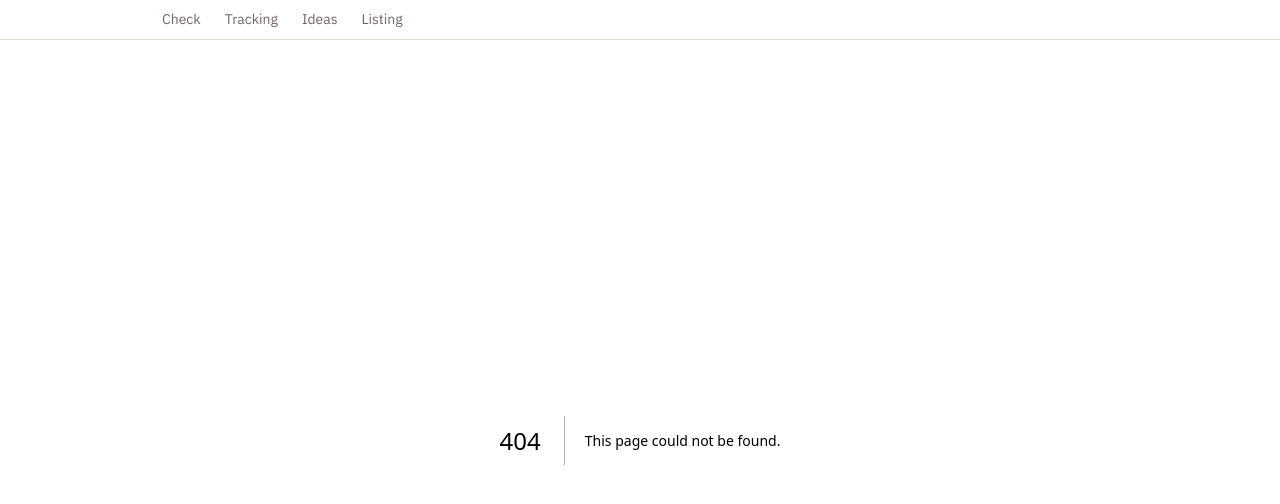
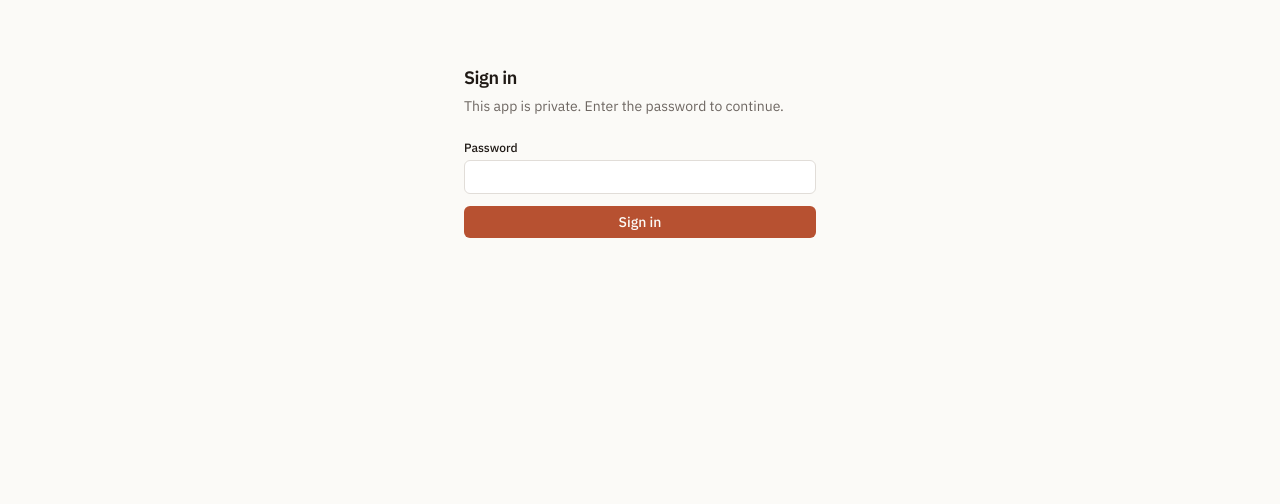
Before and after one commit to tartinerlabs/aso-keywords, a Next.js app: page /login in a window 1280 px wide. Before the commit this address had no page. Shown: the top 504 px of the page. Built offline with nearby package versions, Linux system fonts and the light colour scheme.

Commit message:
feat: add password sign-in gate

```diff
--- /dev/null
+++ b/src/app/login/actions.ts
@@ -0,0 +1,33 @@
+"use server";
+
+import { cookies } from "next/headers";
+import { redirect } from "next/navigation";
+import {
+  isPassword,
+  SESSION_COOKIE,
+  SESSION_MAX_AGE,
+  sessionToken,
+} from "@/lib/session";
+
+export async function login(
+  _prev: string | null,
+  formData: FormData,
+): Promise<string | null> {
+  const token = sessionToken();
+  if (!token) return "Sign-in is off until APP_PASSWORD is set.";
+  if (!isPassword(String(formData.get("password") ?? ""))) {
+    return "That password isn't right.";
+  }
+
+  (await cookies()).set(SESSION_COOKIE, token, {
+    httpOnly: true,
+    secure: process.env.NODE_ENV === "production",
+    sameSite: "lax",
+    path: "/",
+    maxAge: SESSION_MAX_AGE,
+  });
+
+  // Only same-site paths, never "//host" or absolute URLs
+  const next = String(formData.get("next") ?? "");
+  redirect(next.startsWith("/") && !next.startsWith("//") ? next : "/");
+}
--- /dev/null
+++ b/src/app/login/login-form.tsx
@@ -0,0 +1,44 @@
+"use client";
+
+import { useSearchParams } from "next/navigation";
+import { useActionState } from "react";
+import { login } from "./actions";
+
+const fieldClass =
+  "w-full rounded-control text-base sm:text-sm border border-input bg-card px-2.5 py-1.5 outline-none placeholder:text-muted-foreground focus-visible:border-primary focus-visible:ring-2 focus-visible:ring-ring";
+const buttonClass =
+  "min-h-10 w-full rounded-control bg-primary px-5 font-medium text-primary-foreground outline-none focus-visible:ring-2 focus-visible:ring-ring disabled:opacity-60 sm:min-h-8";
+
+export function LoginForm() {
+  const next = useSearchParams().get("next") ?? "/";
+  const [error, action, pending] = useActionState(login, null);
+
+  return (
+    <form action={action} className="flex flex-col gap-3">
+      <input type="hidden" name="next" value={next} />
+      <div>
+        <label htmlFor="password" className="mb-1 block text-xs font-medium">
+          Password
+        </label>
+        <input
+          id="password"
+          name="password"
+          type="password"
+          autoComplete="current-password"
+          required
+          aria-invalid={error ? true : undefined}
+          aria-describedby={error ? "login-error" : undefined}
+          className={fieldClass}
+        />
+      </div>
+      {error && (
+        <p id="login-error" role="alert" className="text-destructive">
+          {error}
+        </p>
+      )}
+      <button type="submit" disabled={pending} className={buttonClass}>
+        {pending ? "Signing in…" : "Sign in"}
+      </button>
+    </form>
+  );
+}
--- /dev/null
+++ b/src/app/login/page.tsx
@@ -0,0 +1,23 @@
+import type { Metadata } from "next";
+import { Suspense } from "react";
+import { LoginForm } from "./login-form";
+
+export const metadata: Metadata = { title: "Sign in" };
+
+export default function LoginPage() {
+  return (
+    <main className="mx-auto w-full max-w-sm flex-1 px-4 py-16">
+      <h1 className="text-lg font-semibold tracking-tight">Sign in</h1>
+      <p className="mt-1 mb-6 text-muted-foreground">
+        This app is private. Enter the password to continue.
+      </p>
+      <Suspense
+        fallback={
+          <div className="h-32 animate-pulse rounded-card border border-border bg-card" />
+        }
+      >
+        <LoginForm />
+      </Suspense>
+    </main>
+  );
+}
--- a/src/app/nav.tsx
+++ b/src/app/nav.tsx
@@ -12,6 +12,7 @@ const links = [
 
 export function Nav() {
   const pathname = usePathname();
+  if (pathname === "/login") return null;
   return (
     <header className="border-b border-border">
       <nav
--- /dev/null
+++ b/src/lib/session.ts
@@ -0,0 +1,34 @@
+import { createHmac, timingSafeEqual } from "node:crypto";
+
+export const SESSION_COOKIE = "session";
+export const SESSION_MAX_AGE = 60 * 60 * 24 * 30;
+
+function sign(value: string, key: string): string {
+  return createHmac("sha256", key).update(value).digest("hex");
+}
+
+/**
+ * The session cookie value: an HMAC keyed by APP_PASSWORD, so changing the
+ * password signs every browser out. Null when no password is set (fail closed).
+ */
+export function sessionToken(): string | null {
+  const password = process.env.APP_PASSWORD;
+  return password ? sign("session", password) : null;
+}
+
+export function isValidSession(cookie: string | undefined): boolean {
+  const token = sessionToken();
+  return !!token && !!cookie && equal(cookie, token);
+}
+
+export function isPassword(input: string): boolean {
+  const password = process.env.APP_PASSWORD;
+  // Compare digests so the check doesn't leak the password's length
+  return !!password && equal(sign(input, "pw"), sign(password, "pw"));
+}
+
+function equal(a: string, b: string): boolean {
+  const x = Buffer.from(a);
+  const y = Buffer.from(b);
+  return x.length === y.length && timingSafeEqual(x, y);
+}
--- /dev/null
+++ b/src/proxy.ts
@@ -0,0 +1,22 @@
+import { type NextRequest, NextResponse } from "next/server";
+import { isValidSession, SESSION_COOKIE } from "@/lib/session";
+
+// Cron and MCP check their own bearer tokens
+const PUBLIC = ["/login", "/api/cron/", "/api/mcp"];
+
+export function proxy(request: NextRequest) {
+  const { pathname, search } = request.nextUrl;
+  if (
+    PUBLIC.some((p) => pathname.startsWith(p)) ||
+    isValidSession(request.cookies.get(SESSION_COOKIE)?.value)
+  ) {
+    return NextResponse.next();
+  }
+  const url = new URL("/login", request.url);
+  if (pathname !== "/") url.searchParams.set("next", pathname + search);
+  return NextResponse.redirect(url);
+}
+
+export const config = {
+  matcher: ["/((?!_next/static|_next/image|favicon.ico).*)"],
+};
```
